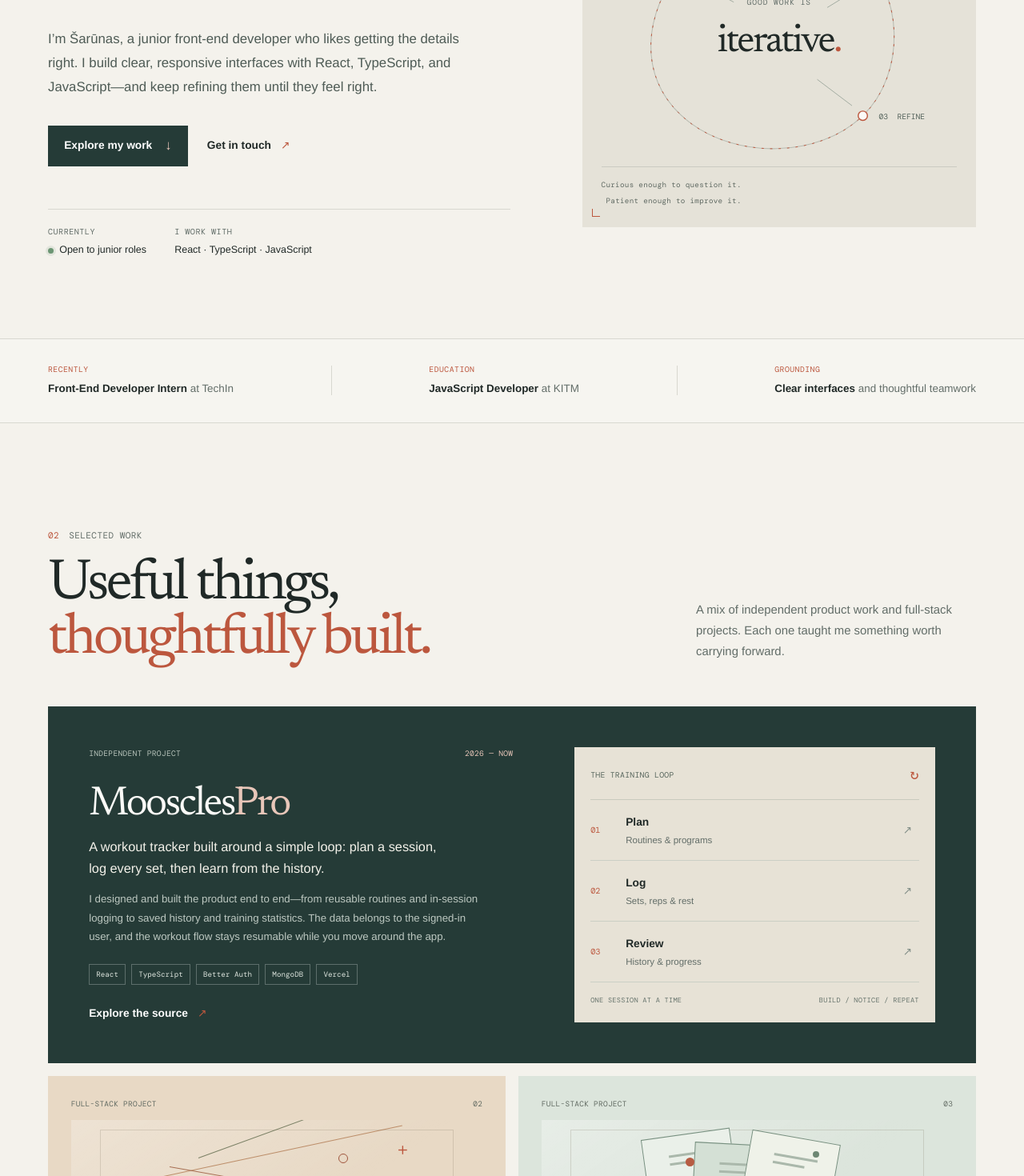
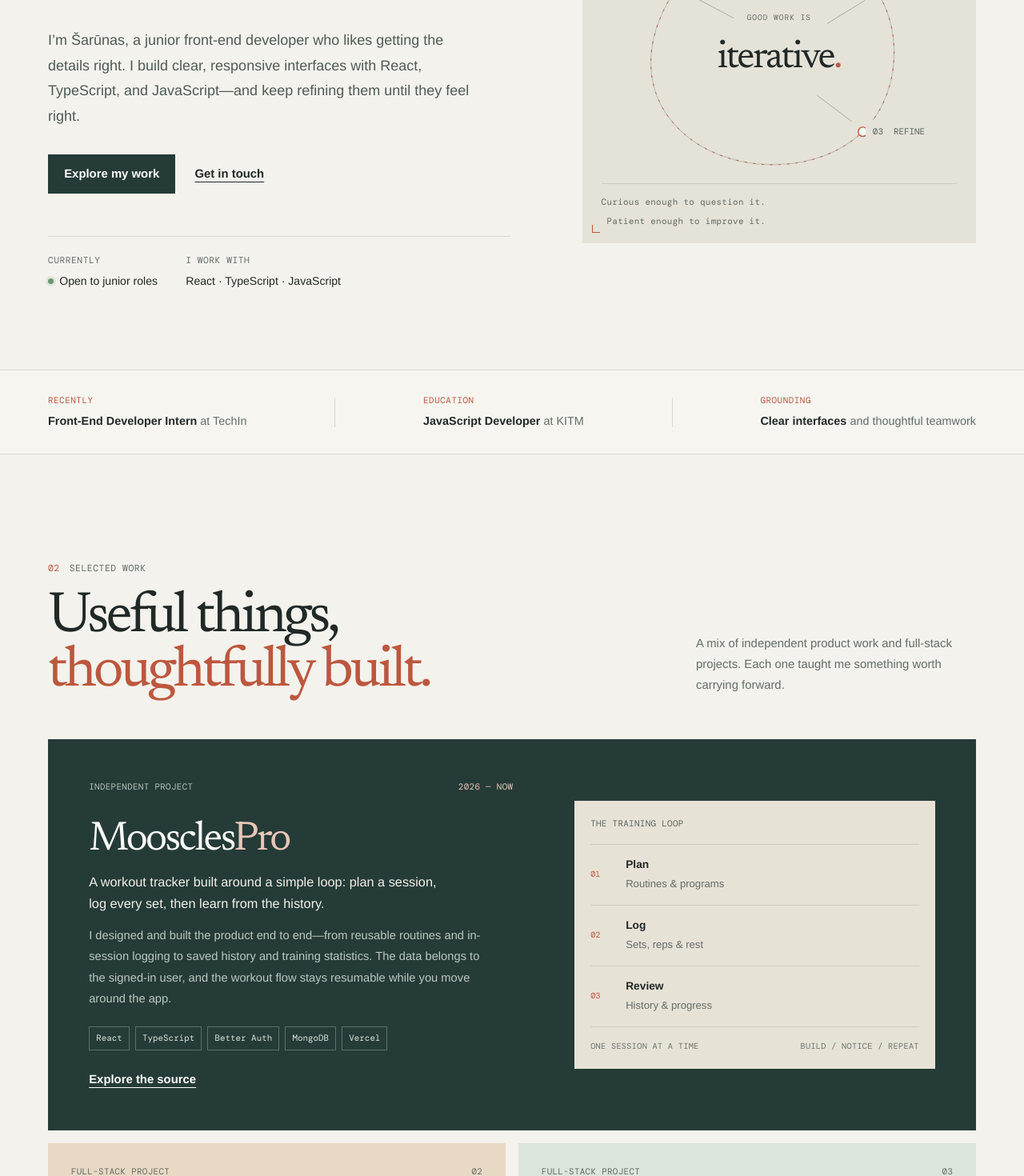
Before and after one commit to SarunasSimanaitis/sarunas-simanaitis-portfolio, a React (Vite) app: page / in a window 1280 px wide. Shown: the part 380-1850 px from the top of the page at 80% size. Built offline with nearby package versions, Linux system fonts and the light colour scheme.

Commit message:
Remove arrow glyphs and improve readability

```diff
--- a/src/App.tsx
+++ b/src/App.tsx
@@ -31,7 +31,7 @@ export default function App() {
           <a href="#work">Work</a>
           <a href="#approach">Approach</a>
           <a href="#about">About</a>
-          <a className="nav-contact" href="#contact">Let’s talk <span aria-hidden="true">↗</span></a>
+          <a className="nav-contact" href="#contact">Let’s talk</a>
         </nav>
       </div>
     </header>
@@ -47,8 +47,8 @@ export default function App() {
             them until they feel right.
           </p>
           <div className="hero-actions">
-            <a className="button button-dark" href="#work">Explore my work <span aria-hidden="true">↓</span></a>
-            <a className="text-link" href="mailto:sarunassimanaitis@gmail.com">Get in touch <span aria-hidden="true">↗</span></a>
+            <a className="button button-dark" href="#work">Explore my work</a>
+            <a className="text-link" href="mailto:sarunassimanaitis@gmail.com">Get in touch</a>
           </div>
           <div className="hero-meta" aria-label="Current details">
             <div>
@@ -124,29 +124,25 @@ export default function App() {
               <li>Vercel</li>
             </ul>
             <a className="project-link" href="https://github.com/SarunasSimanaitis/MoosclesPro" target="_blank" rel="noreferrer">
-              Explore the source <span aria-hidden="true">↗</span>
+              Explore the source
             </a>
           </div>
 
           <div className="workout-loop" aria-label="MoosclesPro’s workout flow">
             <div className="workout-loop-top">
               <span>THE TRAINING LOOP</span>
-              <span className="loop-icon" aria-hidden="true">↻</span>
             </div>
             <div className="workout-step">
               <span className="step-number">01</span>
               <div><strong>Plan</strong><small>Routines &amp; programs</small></div>
-              <span className="step-arrow" aria-hidden="true">↗</span>
             </div>
             <div className="workout-step">
               <span className="step-number">02</span>
               <div><strong>Log</strong><small>Sets, reps &amp; rest</small></div>
-              <span className="step-arrow" aria-hidden="true">↗</span>
             </div>
             <div className="workout-step">
               <span className="step-number">03</span>
               <div><strong>Review</strong><small>History &amp; progress</small></div>
-              <span className="step-arrow" aria-hidden="true">↗</span>
             </div>
             <div className="workout-loop-bottom"><span>ONE SESSION AT A TIME</span><span>BUILD / NOTICE / REPEAT</span></div>
           </div>
@@ -168,7 +164,7 @@ export default function App() {
               <li>React</li><li>Node.js</li><li>Express</li><li>MongoDB</li>
             </ul>
             <a className="project-link" href="https://github.com/SarunasSimanaitis/Finans-program-l-projektas" target="_blank" rel="noreferrer">
-              View repository <span aria-hidden="true">↗</span>
+              View repository
             </a>
           </article>
 
@@ -187,7 +183,7 @@ export default function App() {
               <li>React</li><li>JavaScript</li><li>Express</li><li>MongoDB</li>
             </ul>
             <a className="project-link" href="https://github.com/SarunasSimanaitis/Student-Registration-System" target="_blank" rel="noreferrer">
-              View repository <span aria-hidden="true">↗</span>
+              View repository
             </a>
           </article>
         </div>
@@ -205,7 +201,7 @@ export default function App() {
               <p>At TechIn, I turned Figma designs into responsive React interfaces, worked from Jira user stories, and collaborated with front-end and back-end developers during sprints.</p>
               <p>I’m early in my career, so I ask questions, take feedback seriously, and stay curious about the parts I don’t know yet. I want to grow into someone people trust with the hard, careful work.</p>
             </div>
-            <div className="approach-note"><span className="note-mark" aria-hidden="true">↳</span><span>Notice what’s off. Find out why. Improve it with care.</span></div>
+            <div className="approach-note"><span>Notice what’s off. Find out why. Improve it with care.</span></div>
           </div>
         </div>
       </section>
@@ -220,7 +216,7 @@ export default function App() {
           <p>Outside the code, I like learning how things fit together. Inside it, I care about readable structure, responsive behavior, and the small choices that make a product easier to use.</p>
           <div className="about-details">
             <div><span className="meta-label">Languages</span><span>English · Lithuanian · Russian · Croatian</span></div>
-            <div><span className="meta-label">Elsewhere</span><a href="https://github.com/SarunasSimanaitis" target="_blank" rel="noreferrer">GitHub profile <span aria-hidden="true">↗</span></a></div>
+            <div><span className="meta-label">Elsewhere</span><a href="https://github.com/SarunasSimanaitis" target="_blank" rel="noreferrer">GitHub profile</a></div>
           </div>
         </div>
       </section>
@@ -233,7 +229,7 @@ export default function App() {
           </div>
           <div className="contact-copy">
             <p>I’m looking for a junior front-end role where I can contribute, keep learning, and do careful work with good people.</p>
-            <a className="contact-email" href="mailto:sarunassimanaitis@gmail.com">sarunassimanaitis@gmail.com <span aria-hidden="true">↗</span></a>
+            <a className="contact-email" href="mailto:sarunassimanaitis@gmail.com">sarunassimanaitis@gmail.com</a>
             <span className="contact-location"><span className="status-dot" aria-hidden="true"></span> Based in Rybnik, Poland · Open to opportunities</span>
           </div>
         </div>
@@ -244,7 +240,7 @@ export default function App() {
       <div className="footer-inner">
         <a className="footer-brand" href="#top">Š<span>.</span> <span>Thoughtful work, in progress.</span></a>
         <p>Designed and built by Šarūnas Simanaitis · 2026</p>
-        <a href="#top" className="back-to-top">Back to top ↑</a>
+        <a href="#top" className="back-to-top">Back to top</a>
       </div>
     </footer>
     </>
--- a/src/styles.css
+++ b/src/styles.css
@@ -14,7 +14,7 @@
   --color-clay-light: #e8c6b9;
   --color-amber: #e8d9c5;
   --font-mono: "DM Mono", "SFMono-Regular", Consolas, monospace;
-  --font-sans: "Helvetica Neue", Helvetica, Arial, sans-serif;
+  --font-sans: "DM Sans", "Helvetica Neue", Helvetica, Arial, sans-serif;
   --font-serif: "Newsreader", Georgia, serif;
   --breakpoint-md: 43.75rem;
   --breakpoint-lg: 57.5rem;
@@ -45,7 +45,7 @@
 @layer base {
   * { @apply box-border; }
   html { @apply scroll-smooth; scroll-padding-top: 5.5rem; }
-  body { @apply m-0 bg-paper text-base leading-[1.6] text-ink; font-family: var(--font-sans); }
+  body { @apply m-0 bg-paper text-base leading-[1.65] text-ink; font-family: var(--font-sans); font-size: 1.0625rem; }
   ::selection { @apply bg-clay text-white; }
   a { @apply text-inherit; }
   h1, h2, h3, p { @apply mt-0; }
@@ -135,7 +135,7 @@ button:focus-visible {
   margin: 0 0 1.55rem;
   color: var(--muted);
   font-family: var(--mono);
-  font-size: 0.69rem;
+  font-size: 0.72rem;
   letter-spacing: 0.04em;
   text-transform: uppercase;
 }
@@ -158,8 +158,8 @@ h1 em, h2 em { color: var(--clay); font-weight: 400; }
   max-width: 550px;
   margin-bottom: 2rem;
   color: #4e5b55;
-  font-size: 1.05rem;
-  line-height: 1.8;
+  font-size: 1.125rem;
+  line-height: 1.75;
 }
 
 .hero-actions { display: flex; align-items: center; flex-wrap: wrap; gap: 1.5rem; }
@@ -169,10 +169,10 @@ h1 em, h2 em { color: var(--clay); font-weight: 400; }
   min-height: 49px;
   align-items: center;
   justify-content: center;
-  gap: 1rem;
+  gap: 0.5rem;
   padding: 0.7rem 1.2rem;
   border: 1px solid transparent;
-  font-size: 0.86rem;
+  font-size: 0.93rem;
   font-weight: 600;
   text-decoration: none;
   transition: background 180ms ease, transform 180ms ease;
@@ -181,21 +181,21 @@ h1 em, h2 em { color: var(--clay); font-weight: 400; }
 .button:hover { transform: translateY(-2px); }
 .button-dark { background: var(--forest); color: #fff; }
 .button-dark:hover { background: var(--forest-deep); }
-.button-dark span { color: var(--clay-light); font-size: 1.05rem; }
-
 .text-link,
 .project-link {
   display: inline-flex;
   align-items: center;
   gap: 0.75rem;
-  font-size: 0.86rem;
+  font-size: 0.93rem;
   font-weight: 600;
+  text-decoration-line: underline;
   text-decoration-thickness: 1px;
-  text-underline-offset: 4px;
+  text-underline-offset: 5px;
+  transition: color 180ms ease;
 }
 
-.text-link span,
-.project-link span { color: var(--clay); }
+.text-link:hover,
+.project-link:hover { color: var(--clay); }
 
 .hero-meta {
   display: flex;
@@ -207,8 +207,8 @@ h1 em, h2 em { color: var(--clay); font-weight: 400; }
 }
 
 .hero-meta > div { display: grid; gap: 0.35rem; }
-.meta-label { color: var(--muted); font-family: var(--mono); font-size: 0.63rem; letter-spacing: 0.05em; text-transform: uppercase; }
-.meta-value { display: inline-flex; align-items: center; gap: 0.45rem; font-size: 0.78rem; font-weight: 500; }
+.meta-label { color: var(--muted); font-family: var(--mono); font-size: 0.7rem; letter-spacing: 0.05em; text-transform: uppercase; }
+.meta-value { display: inline-flex; align-items: center; gap: 0.45rem; font-size: 0.88rem; font-weight: 500; }
 .status-dot { width: 7px; height: 7px; flex: 0 0 auto; border-radius: 50%; background: #6b9573; box-shadow: 0 0 0 3px rgb(107 149 115 / 13%); }
 
 .iteration-panel {
@@ -267,15 +267,15 @@ h1 em, h2 em { color: var(--clay); font-weight: 400; }
 .loop-center-small { color: var(--muted); font-family: var(--mono); font-size: 0.6rem; letter-spacing: 0.1em; }
 .loop-center-large { font-family: var(--serif); font-size: clamp(2rem, 4vw, 3rem); letter-spacing: -0.05em; }
 .loop-center-large span { color: var(--clay); }
-.loop-label { position: absolute; padding: 0.35rem 0.55rem; background: #e5e2d8; color: #53625b; font-family: var(--mono); font-size: 0.6rem; text-transform: uppercase; }
+.loop-label { position: absolute; padding: 0.35rem 0.55rem; background: #e5e2d8; color: #53625b; font-family: var(--mono); font-size: 0.68rem; text-transform: uppercase; }
 .label-notice { top: 16%; left: 7%; }
 .label-make { top: 18%; right: 8%; }
 .label-refine { right: 7%; bottom: 15%; }
-.panel-foot { display: grid; gap: 0.35rem; padding-top: 0.9rem; border-top: 1px solid #cbcbc2; color: #606a63; font-size: 0.58rem; text-transform: none; }
+.panel-foot { display: grid; gap: 0.35rem; padding-top: 0.9rem; border-top: 1px solid #cbcbc2; color: #606a63; font-size: 0.68rem; text-transform: none; }
 .panel-foot span:last-child { text-align: right; }
 
-.experience-inner p { margin: 0; font-size: 0.84rem; font-weight: 600; }
-.strip-label { color: var(--clay); font-family: var(--mono); font-size: 0.61rem; font-weight: 400; letter-spacing: 0.05em; }
+.experience-inner p { margin: 0; font-size: 0.9rem; font-weight: 600; }
+.strip-label { color: var(--clay); font-family: var(--mono); font-size: 0.68rem; font-weight: 400; letter-spacing: 0.05em; }
 .strip-muted { color: var(--muted); font-weight: 400; }
 .strip-divider { width: 1px; height: 37px; flex: 0 0 auto; background: var(--line); }
 
@@ -291,31 +291,29 @@ h1 em, h2 em { color: var(--clay); font-weight: 400; }
 }
 
 .featured-copy { display: flex; flex-direction: column; align-items: flex-start; }
-.project-kicker { width: 100%; color: #b8c4bb; font-size: 0.6rem; }
+.project-kicker { width: 100%; color: #b8c4bb; font-size: 0.68rem; }
 .project-kicker span:last-child { color: var(--clay-light); }
 .featured-copy h3 { margin: 2rem 0 0.8rem; font-family: var(--serif); font-size: clamp(2.6rem, 4vw, 3.7rem); font-weight: 400; letter-spacing: -0.05em; line-height: 1; }
 .featured-copy h3 span { color: var(--clay-light); }
 .featured-summary { max-width: 460px; margin-bottom: 0.8rem; color: #f3f1e9; font-size: 1.02rem; line-height: 1.65; }
-.project-detail { max-width: 490px; margin-bottom: 1.35rem; color: #bdc8c1; font-size: 0.83rem; line-height: 1.8; }
+.project-detail { max-width: 490px; margin-bottom: 1.35rem; color: #bdc8c1; font-size: 0.92rem; line-height: 1.8; }
 .tag-list { display: flex; flex-wrap: wrap; gap: 0.45rem; margin: 0 0 1.55rem; padding: 0; list-style: none; }
-.tag-list li { padding: 0.3rem 0.5rem; border: 1px solid rgb(255 255 255 / 26%); color: #dde4dd; font-family: var(--mono); font-size: 0.58rem; }
+.tag-list li { padding: 0.3rem 0.5rem; border: 1px solid rgb(255 255 255 / 26%); color: #dde4dd; font-family: var(--mono); font-size: 0.68rem; }
 .featured-copy .project-link { margin-top: auto; color: #fff; }
 
 .workout-loop { align-self: center; padding: 1.25rem; background: #e7e2d6; color: var(--ink); }
-.workout-loop-top { padding-bottom: 1rem; border-bottom: 1px solid #c9cabe; color: #59675e; font-size: 0.61rem; }
-.loop-icon { color: var(--clay); font-size: 1.15rem; }
-.workout-step { display: grid; min-height: 76px; grid-template-columns: 32px 1fr 20px; align-items: center; gap: 0.75rem; border-bottom: 1px solid #cbcfc5; }
+.workout-loop-top { padding-bottom: 1rem; border-bottom: 1px solid #c9cabe; color: #59675e; font-size: 0.68rem; }
+.workout-step { display: grid; min-height: 76px; grid-template-columns: 32px 1fr; align-items: center; gap: 0.75rem; border-bottom: 1px solid #cbcfc5; }
 .step-number { color: var(--clay); font-family: var(--mono); font-size: 0.64rem; }
 .workout-step div { display: grid; gap: 0.12rem; }
 .workout-step strong { font-size: 0.86rem; font-weight: 600; }
-.workout-step small { color: var(--muted); font-size: 0.72rem; }
-.step-arrow { color: #849089; font-size: 0.85rem; }
-.workout-loop-bottom { padding-top: 1rem; color: #68756e; font-size: 0.54rem; }
+.workout-step small { color: var(--muted); font-size: 0.82rem; }
+.workout-loop-bottom { padding-top: 1rem; color: #68756e; font-size: 0.64rem; }
 
 .project-card { min-height: 460px; padding: 1.7rem 1.8rem 1.55rem; }
 .project-card-amber { background: var(--amber); }
 .project-card-sage { background: var(--sage); }
-.card-topline { color: #626b63; font-size: 0.59rem; }
+.card-topline { color: #626b63; font-size: 0.68rem; }
 .project-art { position: relative; display: grid; height: 120px; place-items: center; margin: 0.8rem 0 1rem; overflow: hidden; }
 .art-finance { background: linear-gradient(145deg, rgb(255 255 255 / 26%), transparent 70%); }
 .art-line { position: absolute; left: 18%; width: 64%; height: 1px; transform: rotate(-14deg); transform-origin: left; background: #bc8e6a; }
@@ -337,7 +335,7 @@ h1 em, h2 em { color: var(--clay); font-weight: 400; }
 .student-dot-one { top: 39%; left: 35%; }
 .student-dot-two { top: 32%; left: 66%; width: 8px; height: 8px; background: #6d8773; }
 .project-card h3 { margin: 0 0 0.6rem; font-family: var(--serif); font-size: 2.1rem; font-weight: 400; letter-spacing: -0.04em; }
-.project-card p { max-width: 500px; min-height: 52px; margin-bottom: 1.1rem; color: #54615a; font-size: 0.83rem; line-height: 1.7; }
+.project-card p { max-width: 500px; min-height: 52px; margin-bottom: 1.1rem; color: #54615a; font-size: 0.91rem; line-height: 1.7; }
 .project-card .tag-list { gap: 0.35rem; margin-bottom: 1.1rem; }
 .project-card .tag-list li { border-color: rgb(37 59 55 / 24%); color: #354840; }
 .project-card .project-link { font-size: 0.82rem; }
@@ -350,32 +348,30 @@ h1 em, h2 em { color: var(--clay); font-weight: 400; }
 .approach-copy { padding-top: 3rem; }
 .approach-lead { max-width: 630px; margin-bottom: 2.2rem; color: #f2f1e9; font-family: var(--serif); font-size: clamp(1.5rem, 2.3vw, 2rem); letter-spacing: -0.025em; line-height: 1.38; }
 .approach-details { display: grid; grid-template-columns: 1fr 1fr; gap: 1.4rem; }
-.approach-details p { margin: 0; color: #c1ccc3; font-size: 0.81rem; line-height: 1.8; }
-.approach-note { display: flex; align-items: center; gap: 0.7rem; margin-top: 2rem; padding-top: 1rem; border-top: 1px solid rgb(255 255 255 / 18%); color: #dbe3db; font-family: var(--mono); font-size: 0.63rem; }
-.note-mark { color: var(--clay-light); font-size: 1.1rem; }
+.approach-details p { margin: 0; color: #c1ccc3; font-size: 0.91rem; line-height: 1.8; }
+.approach-note { display: flex; align-items: center; margin-top: 2rem; padding: 0.15rem 0 0.15rem 1rem; border-left: 2px solid var(--clay-light); color: #dbe3db; font-size: 0.9rem; }
 
 .about-title-block .eyebrow { margin-bottom: 1.4rem; }
 .about-copy { max-width: 590px; padding-top: 1.8rem; }
-.about-copy > p { color: #4f5c55; font-size: 0.94rem; line-height: 1.8; }
+.about-copy > p { color: #4f5c55; font-size: 1rem; line-height: 1.8; }
 .about-details { display: grid; gap: 1rem; margin-top: 2.3rem; padding-top: 1.25rem; border-top: 1px solid var(--line); }
-.about-details > div { display: grid; grid-template-columns: 110px 1fr; gap: 0.8rem; font-size: 0.78rem; }
+.about-details > div { display: grid; grid-template-columns: 110px 1fr; gap: 0.8rem; font-size: 0.88rem; }
 .about-details a { text-decoration-thickness: 1px; text-underline-offset: 3px; }
-.about-details a span { color: var(--clay); }
+.about-details a { text-decoration-thickness: 1px; text-underline-offset: 4px; }
 
 .contact-inner .eyebrow { color: #f2ddd3; }
 .contact-copy { padding-top: 2rem; }
-.contact-copy > p { max-width: 400px; margin-bottom: 1.7rem; color: #f9eae2; font-size: 0.95rem; line-height: 1.8; }
-.contact-email { display: inline-flex; flex-wrap: wrap; align-items: center; gap: 0.7rem; border-bottom: 1px solid rgb(255 255 255 / 52%); color: #fff; font-family: var(--serif); font-size: clamp(1.1rem, 2vw, 1.45rem); text-decoration: none; }
-.contact-email span { font-family: var(--sans); font-size: 0.95rem; }
-.contact-location { display: flex; align-items: center; gap: 0.6rem; margin-top: 1.2rem; color: #f5ddd3; font-size: 0.72rem; }
+.contact-copy > p { max-width: 400px; margin-bottom: 1.7rem; color: #f9eae2; font-size: 1rem; line-height: 1.8; }
+.contact-email { display: inline-flex; flex-wrap: wrap; align-items: center; border-bottom: 1px solid rgb(255 255 255 / 52%); color: #fff; font-family: var(--sans); font-size: 1.1rem; font-weight: 600; text-decoration: none; }
+.contact-location { display: flex; align-items: center; gap: 0.6rem; margin-top: 1.2rem; color: #f5ddd3; font-size: 0.82rem; }
 .contact-location .status-dot { background: #f0c6a5; box-shadow: 0 0 0 3px rgb(255 255 255 / 13%); }
 
 .site-footer { background: #172824; color: #e6e9e2; }
 .footer-inner { display: flex; min-height: 85px; align-items: center; justify-content: space-between; gap: 1.5rem; }
 .footer-brand { display: flex; align-items: baseline; gap: 0.4rem; font-family: var(--serif); font-size: 1.1rem; text-decoration: none; }
 .footer-brand > span:first-child { color: var(--clay-light); }
-.footer-brand > span:last-child { margin-left: 0.45rem; color: #aab9af; font-family: var(--sans); font-size: 0.67rem; }
-.footer-inner p,.back-to-top { margin: 0; color: #aab9af; font-size: 0.68rem; }
+.footer-brand > span:last-child { margin-left: 0.45rem; color: #aab9af; font-family: var(--sans); font-size: 0.76rem; }
+.footer-inner p,.back-to-top { margin: 0; color: #aab9af; font-size: 0.77rem; }
 .back-to-top { text-decoration: none; }
 .back-to-top:hover { color: #fff; }
 
@@ -426,7 +422,7 @@ h1 em, h2 em { color: var(--clay); font-weight: 400; }
   .primary-nav a:last-child { border-bottom: 0; }
   .hero-copy { max-width: 560px; }
   .eyebrow { gap: 0.55rem; font-size: 0.61rem; }
-  .hero-intro { font-size: 0.95rem; }
+  .hero-intro { font-size: 1.05rem; }
   .hero-meta { margin-top: 2.4rem; }
   .iteration-panel { min-height: 385px; }
   .loop-graphic { min-height: 285px; }
@@ -457,8 +453,8 @@ h1 em, h2 em { color: var(--clay); font-weight: 400; }
   .meta-value { font-size: 0.71rem; }
   .iteration-panel { min-height: 355px; padding-inline: 1rem; }
   .loop-graphic { min-height: 255px; }
-  .loop-label { font-size: 0.54rem; }
-  .panel-foot { font-size: 0.53rem; }
+  .loop-label { font-size: 0.62rem; }
+  .panel-foot { font-size: 0.64rem; }
   .project-card h3 { font-size: 1.9rem; }
   .about-details > div { grid-template-columns: 90px 1fr; }
   .footer-brand > span:last-child { font-size: 0.6rem; }
```
